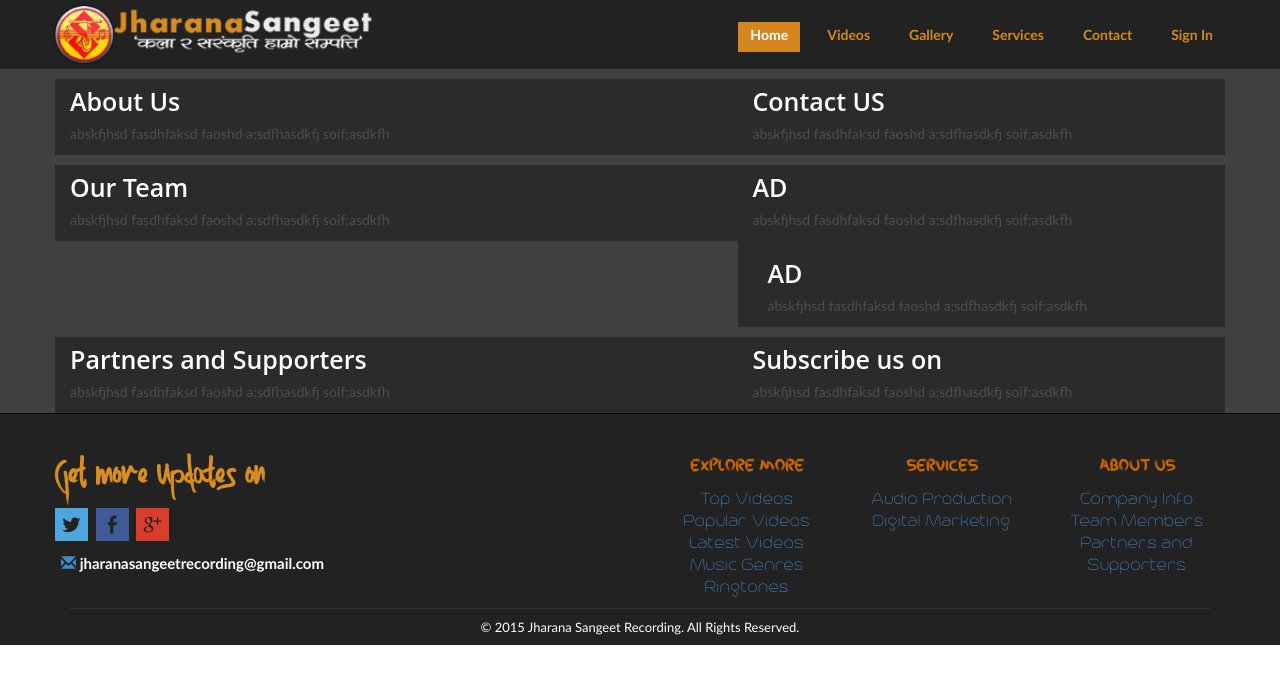
After one commit to shizenluver/Jharana-Sangeet, a PHP site: page /aboutus.php in a window 1280 px wide. The commit adds this page. Shown: the top 684 px of the page. Run offline with PHP 8.4, Linux system fonts and the light colour scheme.

Commit message:
Change header and added contact page

```diff
--- /dev/null
+++ b/aboutus.php
@@ -0,0 +1,91 @@
+<!DOCTYPE html>
+<html lang="en">
+<head>
+  <meta charset="utf-8">
+  <meta name="viewport" content="width=device-width, initial-scale=1.0">
+  <meta name="description" content="">
+  <meta name="author" content="">
+  <title>About US | Jharana Sangeet</title>
+
+  <!-- core CSS -->
+  <link href="css/bootstrap.min.css" rel="stylesheet">
+  <link href="css/font-awesome.min.css" rel="stylesheet">
+  <link href="css/main.css" rel="stylesheet">
+  <link href="css/responsive.css" rel="stylesheet">
+  <link rel="stylesheet" href="css/socialshare.css">
+    <!--[if lt IE 9]>
+    <script src="js/html5shiv.js"></script>
+    <script src="js/respond.min.js"></script>
+    <![endif]-->
+    <link rel="shortcut icon" href="images/favicon.ico">
+  <link href="css/font.css" rel="stylesheet">
+
+</head><!--/head-->
+
+<body class="homepage">
+  <?php include_once 'includes\header.php' ?>
+
+<!--main body -->
+  <div class="main-body-contact">
+    <div class="container">
+    <div class="row">
+      <div class="col-md-7 content-grey-bg margin-top">
+        <h3 class="contact-h3 margin-top">About Us</h3>
+        <p>abskfjhsd fasdhfaksd faoshd a;sdfhasdkfj soif;asdkfh </p>
+      </div>
+      <div class="col-md-5 content-grey-bg margin-top">
+        <h3 class="contact-h3 margin-top">Contact US</h3>
+        <p>abskfjhsd fasdhfaksd faoshd a;sdfhasdkfj soif;asdkfh </p>
+      </div>
+    </div>
+    </div>
+
+    <div class="container">
+    <div class="row">
+      <div class="col-md-7 content-grey-bg margin-top">
+        <h3 class="contact-h3 margin-top">Our Team</h3>
+        <p>abskfjhsd fasdhfaksd faoshd a;sdfhasdkfj soif;asdkfh </p>
+      </div>
+      <div class="col-md-5 content-grey-bg margin-top">
+       <h3 class="contact-h3 margin-top">AD</h3>
+        <p>abskfjhsd fasdhfaksd faoshd a;sdfhasdkfj soif;asdkfh </p>
+               <div class="col-md-12 content-grey-bg margin-top">
+                  <h3 class="contact-h3 margin-top">AD</h3>
+                  <p>abskfjhsd fasdhfaksd faoshd a;sdfhasdkfj soif;asdkfh </p>
+              </div>
+      </div>
+
+      <div class="container">
+    <div class="row">
+      <div class="col-md-7 content-grey-bg margin-top">
+        <h3 class="contact-h3 margin-top">Partners and Supporters</h3>
+        <p>abskfjhsd fasdhfaksd faoshd a;sdfhasdkfj soif;asdkfh </p>
+      </div>
+      <div class="col-md-5 content-grey-bg margin-top">
+        <h3 class="contact-h3 margin-top">Subscribe us on</h3>
+        <p>abskfjhsd fasdhfaksd faoshd a;sdfhasdkfj soif;asdkfh </p>
+      </div>
+    </div>
+    </div>
+    </div>
+    </div>
+  </div>
+
+  <!--main body ends-->
+  <!--footer-->
+
+  <?php include_once 'includes\footer.php' ?>
+<!--footer ends-->
+  <script>
+    function disableContextMenu(){
+      // window.frames["main-iframe"].document.oncontextmenu = function(){ return false;};
+      // Or use this
+      document.getElementById("main-iframe").contentWindow.document.oncontextmenu = function(){ return false;
+       return top.frames;}
+    }
+  </script>
+  <script src="js/jquery.js"></script>
+  <script src="js/bootstrap.min.js"></script>
+  <!-- // <script src="js/main.js"></script> -->
+</body>
+</html>
--- a/css/main.css
+++ b/css/main.css
@@ -13,12 +13,14 @@ h3{font-size: 16px;color: #787878;font-weight: 600;line-height: 24px;}
 h4{font-size: 16px;}
 
 hr{border-top: 1px solid #e5e5e5;border-bottom: 1px solid #fff;}
-.imglogo{height: 80px; width: 425px;margin-left: 75px;}
-.navbar {border-radius: 0;margin-bottom: 0;background: #222222;padding: 15px 0;padding-bottom: 0; height: 80px;}
-.navbar-nav{margin-top: 15px;padding-right: 40px; }
+.content-grey-bg{background-color: #2b2b2b}
+.margin-content-bg{margin:10px 0 0 0;}
+/*================nav menu================*/
+.navbar {border-radius: 0;margin-bottom: 0;background: #222222;padding: 15px 0;padding-bottom: 0;}
+.navbar-toggle {margin-top: 0px}
 .navbar-nav>li{margin-left: 15px;padding-bottom: 0px;}
-.navbar-inverse .navbar-nav > li > a {padding: 1px 12px 5px 12px;margin: 0;border-radius: 0px;color: #D5891E;line-height: 24px;display: inline-block;font-weight: 600; height: 26px; text-decoration: none;}
-.navbar-inverse .navbar-nav > li > a:hover{background-color: rgba(213, 133, 32, 1);color: #fff; text-decoration: none;}
+.navbar-inverse .navbar-nav > li > a {padding: 1px 12px 5px 12px;margin: 0;border-radius: 0px;color: #D5891E;line-height: 24px;display: inline-block;font-weight: 600}
+.navbar-inverse .navbar-nav > li > a:hover{background-color: rgba(213, 133, 32, 1);color: #fff;}
 .navbar-inverse {border: none;}
 .navbar-inverse .navbar-brand {font-size: 36px;line-height: 50px;color: #fff;}
 .navbar-inverse .navbar-nav > .active > a,
@@ -39,29 +41,28 @@ hr{border-top: 1px solid #e5e5e5;border-bottom: 1px solid #fff;}
 .navbar-inverse .navbar-nav .dropdown-menu > li:last-child > a {border-radius: 0 0 3px 3px;}
 .navbar-inverse .navbar-nav .dropdown-menu > li.divider {background-color: transparent;}
 .navbar-inverse .navbar-collapse,.navbar-inverse .navbar-form {border-top: 0;padding-bottom: 0;}
-.fixed-menu{position: fixed}
-
-.main-body-index{margin-top: 0px; min-height: 563px; height: auto;}
+/*================nav menu end================*/
+.main-body-index{margin-top: 0px;height: auto;}
 .margin-top{margin-top: 10px;}
-.main-body-margin-top{margin-top: 30px; padding-top: 43px;}
+.main-body-margin-top{margin-top: -25px; padding-top: 43px;}
 .page-bg{ background: -webkit-linear-gradient(#946d34, #E0B057); /* For Safari 5.1 to 6.0 */
     background: -o-linear-gradient(#946d34, #E0B057); /* For Opera 11.1 to 12.0 */
     background: -moz-linear-gradient(#946d34, #E0B057); /* For Firefox 3.6 to 15 */
     background: linear-gradient(#946d34, #E0B057);}
 .video-bg{}
 .indexbg{background-color: none}
-.discover-text{margin-top: 60px;position: relative;}
-.discover-text1{font-size:100px;text-align: center;color: #000}
-.discover-text2{font-size:50px;text-align: center;color: #000;text-transform: uppercase;}
-.video-container iframe, .video-container object, .video-container embed
-{position:absolute;top:0;left:0;width:100%;height:100%;}
+.discover-text{position: relative;}
+.discover-text1{text-align: center;color: #000}
+.discover-text2{text-align: center;color: #000;text-transform: uppercase;}
+.video-container{}
+
 
 /* ---------------------Footer-------------------------------------------------------- */
 .footer-bg{background-color:#222 !important;padding-top:10px !important;border-top:1px solid #080808;}
 .footer-text{color:#CC6600 !important; font-size: 18px;}
 .footer-ver-menu{ text-align: center;}
-.footer-ver-menu > ul {list-style:none;color:#C8841E;padding-left:20px; font-size: 15px;}
-.footer-ver-menu a:hover{text-decoration: none;color: #fff;font-size: 18px;text-align: center;}
+.footer-ver-menu > ul {list-style:none;color:#C8841E;padding-left:20px; font-size: 20px;}
+.footer-ver-menu a:hover{text-decoration: none;color: #fff;font-size: 15px;text-align: center;}
 .bottom-footer{border-top: 1px solid #323232;text-align: center;color: #fff;font-size: 13px}
 .social-share{display: block; list-style: none}
 .mail {margin: 6px;}
@@ -97,8 +98,13 @@ hr{border-top: 1px solid #e5e5e5;border-bottom: 1px solid #fff;}
 #search input[type="text"]:focus {width: 300px;}
 .videopage-content-bg{background-color: #2b2b2b}
 .video-container-videopage {position:relative;padding-bottom:56.25%;padding-top:30px;height:0;overflow:hidden;}
-.video-container-videopage iframe, .video-container-videopage object, .video-container-videopage embed
-{position:absolute;top:0;left:0;width:100%;height:100%;}
+.video-container-videopage iframe, .video-container-videopage object, .video-container-videopage embed{position:absolute;top:0;left:0;width:100%;height:100%;}
 .margin10pxrt{margin-right: }
+/*video page*/
 
-/*video page*/
+/*aboutus*/
+.main-body-contact{background-color: #414141}
+.contact-h3{font-size: 25px;color: #fff}
+
+
+/*aboutus*/
--- a/css/responsive.css
+++ b/css/responsive.css
@@ -3,60 +3,67 @@
  /* Make Navigation Toggle on Desktop Hover */
 .dropdown:hover .dropdown-menu {display: block;
       -webkit-animation: fadeInUp 400ms;
-      animation: fadeInUp 400ms;
-  }
+      animation: fadeInUp 400ms;  }
 .main-body-margin-top{margin-bottom: 33px}
-.video-container{margin: -357px 30px 0 28px;position:relative;padding-bottom:45.25%;padding-top:30px;height:0;overflow:hidden;}
-
+.main-body-index {margin-bottom: 0px;}
+.imglogo{height: 59px;width: 322px;margin: -10px 0 5px -16px}
+.navbar-nav{margin-top: -47px;padding-right: 40px; }
+.video-container {position: relative;padding-bottom: 52.25%;padding-top: 0;height: 0; overflow: hidden;margin: -370px 29px 0 28px;}
+.video-container iframe, .video-container object, .video-container embed {position: absolute;top: -55px;left: 0px;width: 100%;height: 140%;}
+.discover-text{margin-top: 60px;}
+.discover-text1{font-size:100px}
+.discover-text2{font-size:50px;}
 }
 
 /* md */
 @media (min-width: 992px) and (max-width: 1199px) {
-.imglogo{height: 50px; width: 335px;margin-left: 38px;}
-
  /* Make Navigation Toggle on Desktop Hover */
+.imglogo{height: 59px;width: 322px;margin: -10px 0 4px -16px}
+.main-body-index {margin-bottom:0px;}
 .dropdown:hover .dropdown-menu {display: block;
       -webkit-animation: fadeInUp 400ms;
       animation: fadeInUp 400ms;}
 .navbar-nav > li { margin-left: 10px;}
 .navbar-collapse { padding-left: 0;padding-right: 0;}
-.navbar-nav {margin-top: 0px;}
+.navbar-nav {margin-top: -47px;}
 .discover-text {margin-top: 17px}
 .discover-text1{font-size: 80px}
 .discover-text2{font-size: 50px}
-.video-container{ margin: -296px 21px 0 24px;position:relative;padding-bottom:45.25%;padding-top:30px;height:0;overflow:hidden;}
 .main-body-margin-top{margin-bottom: 18px}
+.video-container {position: relative;padding-bottom: 51.25%;padding-top: 0;height: 0;overflow: hidden;margin: -298px 20px 0 21px;}
+.video-container iframe, .video-container object, .video-container embed {position: absolute;top: -54px;left: 0px;width: 100%;height: 140%;}
+}
 
-}
 /* sm */
 @media (min-width: 768px) and (max-width: 991px) {
-.imglogo{height: 65px; width: 370px;margin-left: 40px;}
   /* Make Navigation Toggle on Desktop Hover */
+.imglogo{height: 45px;width: 248px;margin: -10px 0 4px -16px}
 .dropdown:hover .dropdown-menu {display: block;
-      -webkit-animation: fadeInUp 400ms;
-      animation: fadeInUp 400ms;}
+  -webkit-animation: fadeInUp 400ms;
+  animation: fadeInUp 400ms;}
 .navbar-collapse {padding-left: 0;padding-right: 0;}
 .navbar-nav > li {margin-left: 0;}
-.navbar-nav {margin-top: 10px;}
+.navbar-nav {margin-top: -42px;padding-right: 0px;}
 .res-margin-footer{margin-bottom: 20px}
 .mail-text {text-align: center}
 .discover-text{margin-top: 90px;font-size: 70px}
 .discover-text1{font-size: 70px}
 .discover-text2{font-size: 50px}
-.video-container{ margin:-358px 97px 0 20px;;position:relative;padding-bottom:41.25%;padding-top:30px;height:0;overflow:hidden;}
-
+.video-container{position: relative;padding-bottom: 46%;padding-top: 0;height: 0;overflow: hidden;margin: -364px 97px 0 27px}
+.video-container iframe, .video-container object, .video-container embed {position: absolute;top: -65px;left: 0px;width: 100%;height: 140%}
 }
 
 @media (min-width: 768px) and (max-width: 892px) {
-.navbar-nav {margin-top: -57px;}
+.navbar-nav {margin-top: -42px;}
 .footer-ver-menu  > ul,.bottom-footer {text-align: center}
 .mail-text {text-align: center}
+.video-container iframe, .video-container object, .video-container embed {position: absolute;top: -65px;left: 0px;width: 100%;height: 140%;}
 }
 
 /* xs */
 @media (max-width: 767px) {
+.video-bg{display: none}
 .container > .navbar-header, .container > .navbar-collapse{margin-left: 0;}
-.imglogo{height: 50px; width: 335px;margin-left: 38px;}
 .navbar-nav > li {padding-bottom: 0;}
 .footer-ver-menu  > ul,.bottom-footer {text-align: center}
 .mail-text {text-align: center}
@@ -64,22 +71,39 @@
 .discover-text2 {font-size: 40px}
 .discover-text {margin-top: 0px}
 /*.video-bg{display: none}*/
-.video-container{ margin:-330px 30px 0 30px;position:relative;padding-bottom:41.25%;padding-top:30px;height:0;overflow:hidden;}
-
+.imglogo{height: 45px;width: 248px;margin: -4px 0 0 0}
+.video-container{position: relative;padding-bottom: 52%;padding-top: 0;overflow: hidden;margin: 0px 15px 0 15px;}
+.video-container iframe, .video-container object, .video-container embed {position: absolute;top: -50px;left: 0px;width: 100%;height: 140%}
 }
 
 @media (max-width: 480px) {
-.imglogo{height: 50px; width: 335px;margin-left: 38px;}
 .video-bg{display: none}
 .discover-text1{font-size: 50px}
 .discover-text2{font-size: 35px}
-.video-container{ margin:0 10px 0 10px}
-
+.imglogo{height: 45px;width: 248px;margin:-4px 0 0 0}
+.video-container{position: relative;padding-bottom: 57%;padding-top: 0;overflow: hidden;margin: 0px}
+.video-container iframe, .video-container object, .video-container embed {position: absolute;top: -42px;left: 0px;width: 100%;height: 140%;}
 }
 
 @media (max-width: 432px) {
-.imglogo{margin-top: -52px; margin-left: 2px}
 .video-bg{display: none}
 .discover-text1{font-size:40px}
 .discover-text2{font-size: 25px}
+.video-container{position: relative;padding-bottom: 57%;padding-top: 0;overflow: hidden;margin: 0px}
+.video-container iframe, .video-container object, .video-container embed {position: absolute;top: -32px;left: 0px;width: 100%;height: 140%;}
 }
+
+@media (min-width:412px) and (max-width: 426px) {
+.imglogo{height: 45px;width: 248px;margin:0 0 0 0}
+}
+
+@media (min-width:300px) and (max-width: 425px) {
+.imglogo{height: 45px;width: 248px;margin:-4px 0 0 0}
+.discover-text1{  font-size: 45px;}
+.discover-text2{font-size:20px;}
+.discover-text{margin-top: 0px}
+}
+
+@media (max-width:335px) {
+.imglogo{height: 44px;width: 216px;margin:-4px 0 0 0}
+}
--- a/css/socialshare.css
+++ b/css/socialshare.css
@@ -1,147 +1,233 @@
+@font-face {
+    font-family: 'si';
+    src: url('PATH_TO/socicon.eot');
+    src: url('PATH_TO/socicon.eot?#iefix') format('embedded-opentype'),
+         url('PATH_TO/socicon.woff') format('woff'),
+         url('PATH_TO/socicon.ttf') format('truetype'),
+         url('PATH_TO/socicon.svg#icomoonregular') format('svg');
+    font-weight: normal;
+    font-style: normal;
 
-.share-btn {
-  display: inline-block;
-  vertical-align: top;
-  position: relative;
-  margin: 0 5px;
-  padding-top: 20px;
-  width: 40px;
-  font-weight: bold;
-  text-align: center;
-  text-decoration: none;
-  border-radius: 8px;
-  -webkit-box-shadow: 0 2px 2px rgba(0, 0, 0, 0.2);
-  box-shadow: 0 2px 2px rgba(0, 0, 0, 0.2);
-}
-.share-btn:active {
-  margin-top: 3px;
-}
-.share-btn:active .share-btn-action {
-  padding-bottom: 3px;
-  -webkit-box-shadow: inset 0 -3px rgba(0, 0, 0, 0.15), inset 0 -1px rgba(0, 0, 0, 0.15);
-  box-shadow: inset 0 -3px rgba(0, 0, 0, 0.15), inset 0 -1px rgba(0, 0, 0, 0.15);
-}
-.share-btn:active .share-btn-action:after {
-  bottom: 3px;
 }
 
-.share-btn-count {
-  position: absolute;
-  top: 0;
-  left: 0;
-  right: 0;
-  line-height: 25px;
-  font-size:5;
-  letter-spacing: -1px;
-  color: #555;
-  text-shadow: 0 1px white;
-  background: #e6eff5;
-  border-width: 1px 1px 0;
-  border-style: solid;
-  border-color: #c5c5c5 #bbb;
-  border-radius: 8px 8px 0 0;
-  background-image: -webkit-linear-gradient(top, rgba(0, 0, 0, 0.03), transparent 40%);
-  background-image: -moz-linear-gradient(top, rgba(0, 0, 0, 0.03), transparent 40%);
-  background-image: -o-linear-gradient(top, rgba(0, 0, 0, 0.03), transparent 40%);
-  background-image: linear-gradient(to bottom, rgba(0, 0, 0, 0.03), transparent 40%);
-  -webkit-box-shadow: inset 0 1px rgba(255, 255, 255, 0.5), 0 1px rgba(0, 0, 0, 0.18), 0 2px rgba(0, 0, 0, 0.07);
-  box-shadow: inset 0 1px rgba(255, 255, 255, 0.5), 0 1px rgba(0, 0, 0, 0.18), 0 2px rgba(0, 0, 0, 0.07);
-}
-.share-btn-count:before, .share-btn-count:after {
-  content: '';
-  position: absolute;
-  top: 100%;
-  left: 50%;
-  margin-left: -6px;
-  border: 6px solid transparent;
-  border-top-color: #e6eff5;
-}
-.share-btn-count:before {
-  margin-left: -7px;
-  margin-top: 1px;
-  border-width: 7px;
-  border-top-color: rgba(0, 0, 0, 0.07);
+@media screen and (-webkit-min-device-pixel-ratio:0) {
+    @font-face {
+        font-family:si;
+        src: url(PATH_TO/socicon.svg) format(svg);
+    }
 }
 
-.share-btn-action {
-  display: block;
-  position: relative;
-  line-height: 26px;
-  padding: 2px 0 6px;
-  font-size: 12px;
-  color: white;
-  text-shadow: 0 1px 1px rgba(0, 0, 0, 0.4);
-  border: solid rgba(0, 0, 0, 0.18);
-  border-width: 0 1px;
-  border-radius: 0 0 8px 8px;
-}
-.share-btn-action:before {
-  content: '';
-  display: inline-block;
-  vertical-align: top;
-  margin: 8px 2px 0 0;
-
-  height: 18px;
-  background-image: url("../img/icons.png");
-}
-.share-btn-action:after {
-  content: '';
-  position: absolute;
-  top: 0;
-  bottom: 6px;
-  left: 0;
-  right: 0;
-  border-radius: 0 0 6px 6px;
-  -webkit-box-shadow: inset 0 -1px 2px rgba(255, 255, 255, 0.25);
-  box-shadow: inset 0 -1px 2px rgba(255, 255, 255, 0.25);
-}
-a:hover{text-decoration: none}
-.share-btn-tweet {
-  background: #83cfe8;
-  background-image: -webkit-linear-gradient(top, #83cfe8, #6ebbd4);
-  background-image: -moz-linear-gradient(top, #83cfe8, #6ebbd4);
-  background-image: -o-linear-gradient(top, #83cfe8, #6ebbd4);
-  background-image: linear-gradient(to bottom, #83cfe8, #6ebbd4);
-  -webkit-box-shadow: inset 0 -6px rgba(0, 0, 0, 0.16), inset 0 -1px rgba(0, 0, 0, 0.15);
-  box-shadow: inset 0 -6px rgba(0, 0, 0, 0.16), inset 0 -1px rgba(0, 0, 0, 0.15);
-}
-.share-btn-tweet:before {
-  margin-left: -3px;
-}
-.share-btn-tweet:after {
-  -webkit-box-shadow: inset 0 -1px 2px rgba(255, 255, 255, 0.5);
-  box-shadow: inset 0 -1px 2px rgba(255, 255, 255, 0.5);
-}
-.share-btn-tweet + .share-btn-count {
-  -webkit-box-shadow: inset 0 1px rgba(255, 255, 255, 0.5), 0 1px rgba(0, 0, 0, 0.12), 0 2px rgba(0, 0, 0, 0.04);
-  box-shadow: inset 0 1px rgba(255, 255, 255, 0.5), 0 1px rgba(0, 0, 0, 0.12), 0 2px rgba(0, 0, 0, 0.04);
-}
-.share-btn-tweet + .share-btn-count:before {
-  border-top-color: rgba(0, 0, 0, 0.05);
+.soc {
+    overflow:hidden;
+    margin:0; padding:0;
+    list-style:none;
 }
 
-.share-btn-like {
-  background: #6480bd;
-  background-image: -webkit-linear-gradient(top, #6480bd, #3c5894);
-  background-image: -moz-linear-gradient(top, #6480bd, #3c5894);
-  background-image: -o-linear-gradient(top, #6480bd, #3c5894);
-  background-image: linear-gradient(to bottom, #6480bd, #3c5894);
-  -webkit-box-shadow: inset 0 -6px rgba(0, 0, 0, 0.15), inset 0 -1px rgba(0, 0, 0, 0.2);
-  box-shadow: inset 0 -6px rgba(0, 0, 0, 0.15), inset 0 -1px rgba(0, 0, 0, 0.2);
-}
-.share-btn-like:before {
-  background-position: -18px 0;
+.soc li {
+    display:inline-block;
+    *display:inline;
+    zoom:1;
 }
 
-.share-btn-plus {
-  background: #626262;
-  background-image: -webkit-linear-gradient(top, #626262, #404040);
-  background-image: -moz-linear-gradient(top, #626262, #404040);
-  background-image: -o-linear-gradient(top, #626262, #404040);
-  background-image: linear-gradient(to bottom, #626262, #404040);
-  -webkit-box-shadow: inset 0 -6px rgba(0, 0, 0, 0.08), inset 0 -1px rgba(0, 0, 0, 0.3);
-  box-shadow: inset 0 -6px rgba(0, 0, 0, 0.08), inset 0 -1px rgba(0, 0, 0, 0.3);
+.soc li a {
+    font-family:si!important;
+    font-style:normal;
+    font-weight:400;
+    -webkit-font-smoothing:antialiased;
+    -moz-osx-font-smoothing:grayscale;
+    -webkit-box-sizing:border-box;
+    -moz-box-sizing:border-box;
+    -ms-box-sizing:border-box;
+    -o-box-sizing:border-box;
+    box-sizing:border-box;
+
+    -o-transition:.1s;
+    -ms-transition:.1s;
+    -moz-transition:.1s;
+    -webkit-transition:.1s;
+    transition:.1s;
+    -webkit-transition-property: transform;
+    transition-property: transform;
+    -webkit-transform: translateZ(0);
+    transform: translateZ(0);
+
+    overflow:hidden;
+    text-decoration:none;
+    text-align:center;
+    display:block;
+    position: relative;
+    z-index: 1;
+    width: 33px;
+    height: 33px;
+    line-height: 33px;
+    font-size: 18px;
+    -webkit-border-radius: 0px;
+    -moz-border-radius: 0px;
+    border-radius: 0px;
+    margin-right: 4px;
+    color: #474747;
+    background-color: none;
 }
-.share-btn-plus:before {
-  display: none;
+
+.soc a:hover {
+    z-index: 2;
+    -webkit-transform: scale(1.1);
+    transform: scale(1.1);
 }
+
+.soc-icon-last{
+    margin:0 !important;
+}
+
+.soc-twitter {
+    background-color: #4da7de;
+}
+.soc-twitter:before {
+    content:'a';
+}
+.soc-facebook {
+    background-color: #3e5b98;
+}
+.soc-facebook:before {
+    content:'b';
+}
+.soc-google {
+    background-color: #d93e2d;
+}
+.soc-google:before {
+    content:'c';
+}
+.soc-pinterest {
+    background-color: #c92619;
+}
+.soc-pinterest:before {
+    content:'d';
+}
+.soc-linkedin {
+    background-color: #3371b7;
+}
+.soc-linkedin:before {
+    content:'j';
+}
+.soc-rss {
+    background-color: #f26109;
+}
+.soc-rss:before {
+    content:',';
+}
+
+@font-face {
+    font-family: 'si';
+    src: url('../fonts/socicon.eot');
+    src: url('../fonts/socicon.eot?#iefix') format('embedded-opentype'),
+         url('../fonts/socicon.woff') format('woff'),
+         url('../fonts/socicon.ttf') format('truetype'),
+         url('../fonts/socicon.svg#icomoonregular') format('svg');
+    font-weight: normal;
+    font-style: normal;
+}
+@media screen and (-webkit-min-device-pixel-ratio:0) {
+    @font-face {
+        font-family:si;
+        src: url(../fonts/socicon.svg) format(svg);
+    }
+}
+
+.soc {
+    overflow:hidden;
+    margin:0; padding:0;
+    list-style:none;
+}
+
+.soc li {
+    display:inline-block;
+    *display:inline;
+    zoom:1;
+}
+
+.soc li a {
+    font-family:si!important;
+    font-style:normal;
+    font-weight:400;
+    -webkit-font-smoothing:antialiased;
+    -moz-osx-font-smoothing:grayscale;
+    -webkit-box-sizing:border-box;
+    -moz-box-sizing:border-box;
+    -ms-box-sizing:border-box;
+    -o-box-sizing:border-box;
+    box-sizing:border-box;
+
+    -o-transition:.1s;
+    -ms-transition:.1s;
+    -moz-transition:.1s;
+    -webkit-transition:.1s;
+    transition:.1s;
+    -webkit-transition-property: transform;
+    transition-property: transform;
+    -webkit-transform: translateZ(0);
+    transform: translateZ(0);
+
+    overflow:hidden;
+    text-decoration:none;
+    text-align:center;
+    display:block;
+    position: relative;
+    z-index: 1;
+    width: 33px;
+    height: 33px;
+    line-height: 33px;
+    font-size: 18px;
+    -webkit-border-radius: 0px;
+    -moz-border-radius: 0px;
+    border-radius: 0px;
+    margin-right: 4px;
+    color: #222222;
+    background-color: none;
+}
+
+.soc a:hover {
+    z-index: 2;
+    -webkit-transform: scale(1.1);
+    transform: scale(1.1);
+}
+
+.soc-icon-last{
+    margin:0 !important;
+}
+
+.soc-twitter {
+    background-color: #4da7de;
+}
+.soc-twitter:before {
+    content:'a';
+}
+.soc-facebook {
+    background-color: #3e5b98;
+}
+.soc-facebook:before {
+    content:'b';
+}
+.soc-google {
+    background-color: #d93e2d;
+}
+.soc-google:before {
+    content:'c';
+}
+.soc-pinterest {
+    background-color: #c92619;
+}
+.soc-pinterest:before {
+    content:'d';
+}
+.soc-linkedin {
+    background-color: #3371b7;
+}
+.soc-linkedin:before {
+    content:'j';
+}
+.soc-rss {
+    background-color: #f26109;
+}
+.soc-rss:before {
+    content:',';
+}
--- a/includes/footer.php
+++ b/includes/footer.php
@@ -10,18 +10,11 @@
       <div class="col-md-6 mail-text">
         <P><h3 id="Twenty_Singles" class="social-link-text">Get more updates on</h3></P>
         <section class="margin-top">
-          <a href="#" class="share-btn" target="_blank">
-            <span class="share-btn-action share-btn-tweet">Tweet</span>
-            <span class="share-btn-count">1</span>
-          </a>
-          <a href="h#" class="share-btn" target="_blank">
-           <span class="share-btn-action share-btn-like">Like</span>
-           <span class="share-btn-count">1</span>
-          </a>
-          <a href="#" class="share-btn" target="_blank">
-           <span class="share-btn-action share-btn-plus">+1</span>
-           <span class="share-btn-count">1</span>
-          </a>
+          <ul class="soc">
+            <li><a class="soc-twitter" href="#"></a></li>
+            <li><a class="soc-facebook" href="#"></a></li>
+            <li><a class="soc-google" href="#"></a></li>
+          </ul>
         </section>
         <div class="mail">
           <a href="mailto:jharanasangeetrecording@gmail.com">
--- a/includes/header.php
+++ b/includes/header.php
@@ -21,7 +21,6 @@
     $(document).ready(function(){
       $(".navbar-nav li").click(function(){
           $("ul li").removeClass("active");
-          debugger
           $(this).addClass("active");
       });
     });
@@ -33,7 +32,7 @@
     <header id="header fixed-menu">
       <nav class="navbar navbar-inverse" role="banner">
 
-        <div class="container-fluid">
+        <div class="container">
           <div class="navbar-header">
             <button type="button" class="navbar-toggle" data-toggle="collapse" data-target=".navbar-collapse">
               <span class="sr-only">Toggle navigation</span>
```
Also changed, not shown: index.php (+3 -4 lines), fonts/socicon.ttf (added), fonts/socicon.woff (added), images/favicon.png (added), images/jslogo.png, 3 other files.
